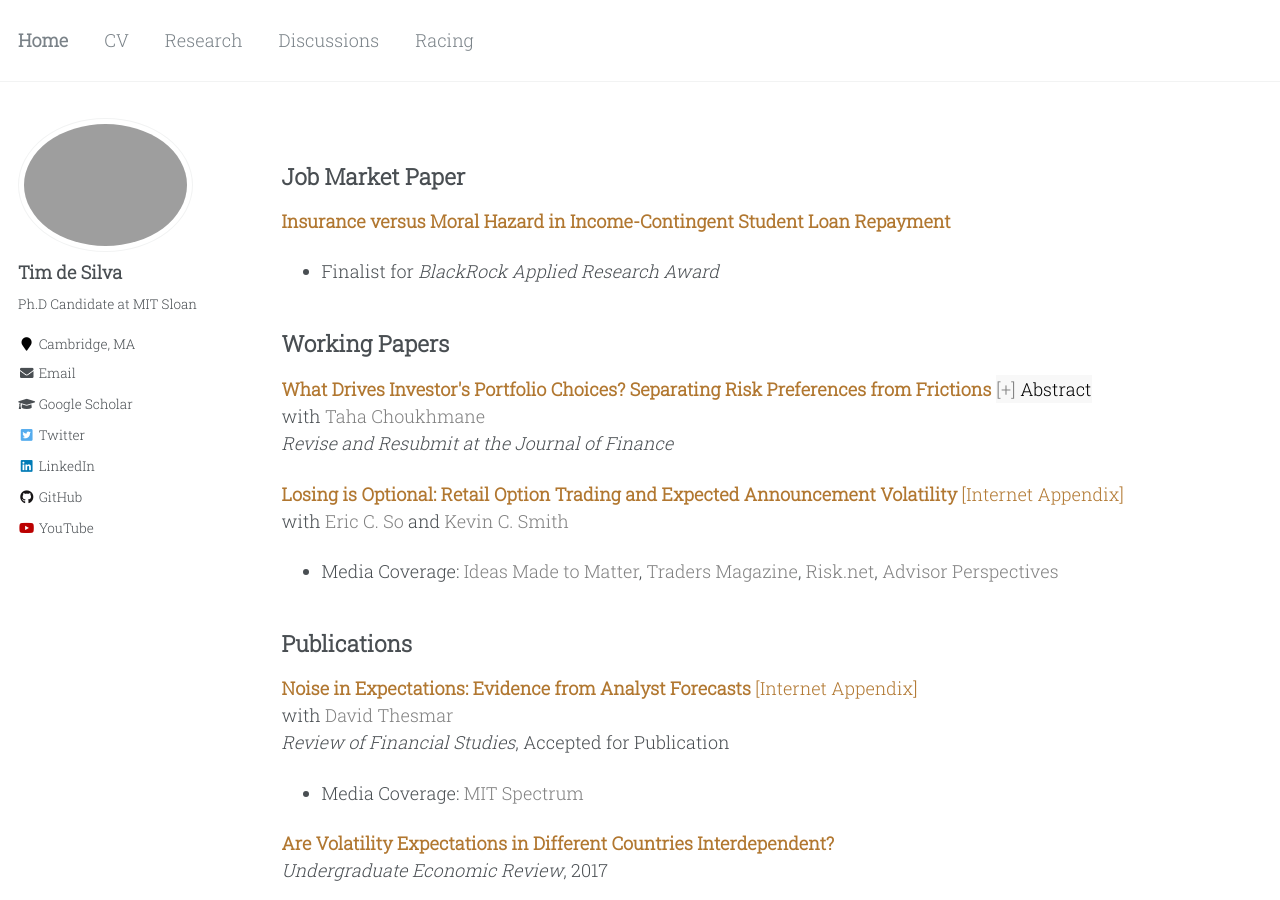
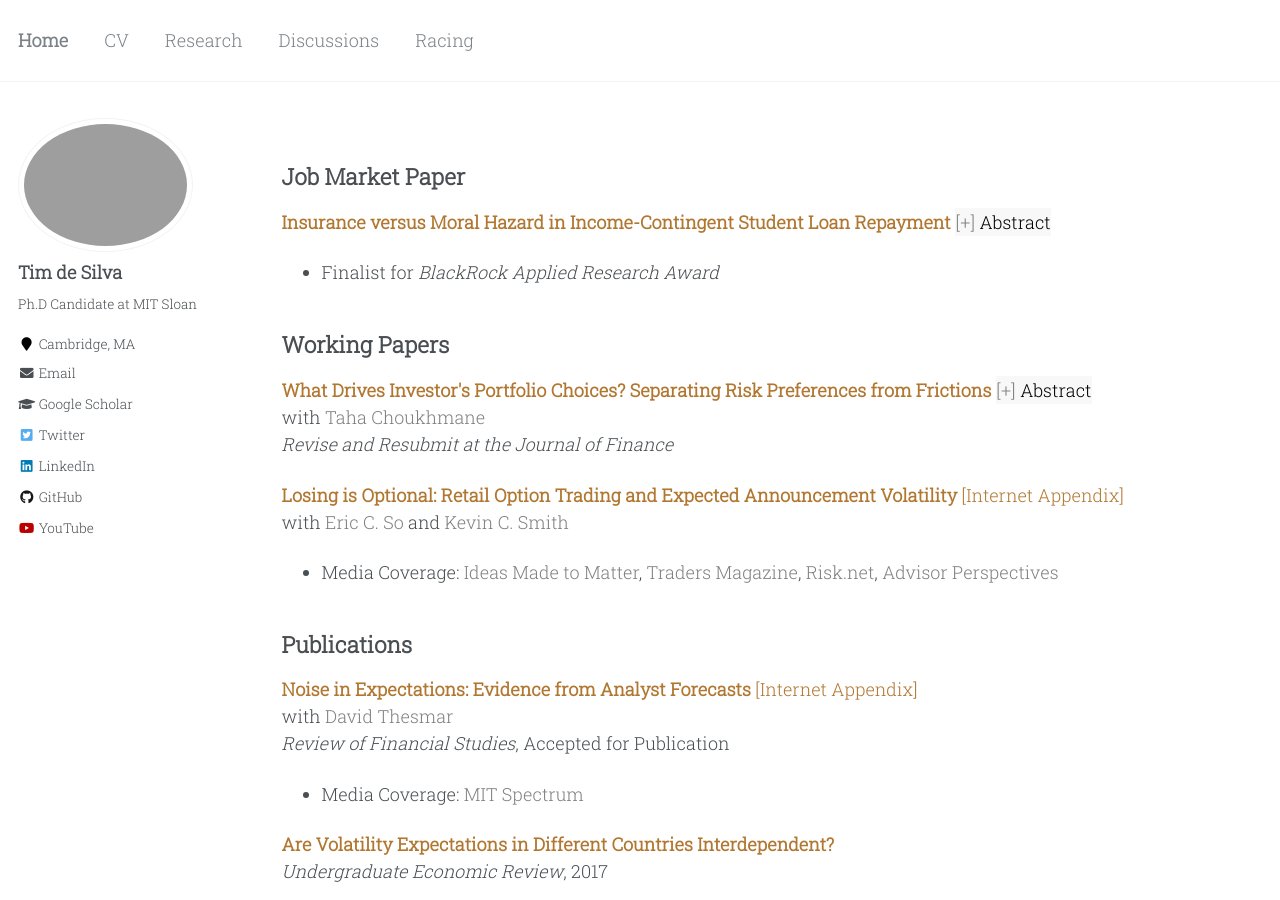
Before and after one commit to timhdesilva/timhdesilva.github.io, a Jekyll site: the page built from _pages/research.html, in a window 1280 px wide and 900 px high. Built offline with Jekyll 4.4.1, drawn with Linux system fonts in a browser that asks for light colours.

Commit message:
add abstract

```diff
--- a/_pages/research.html
+++ b/_pages/research.html
@@ -53,20 +53,23 @@ author_profile: true
 <h2 id="job-market-paper">Job Market Paper</h2>
 <p>
     <a style="text-decoration:none; color:rgb(177, 119, 48); font-weight:bold" href="http://timhdesilva.github.io/files/papers/jmp_deSilva.pdf">Insurance versus Moral Hazard in Income-Contingent Student Loan Repayment</a>
+    <button class="abstract-button" data-target="jmp">Abstract</button>
     <ul>
       <li>Finalist for <em>BlackRock Applied Research Award</em></li>
-  </ul>
+    </ul>
 </p>
-
+<div id="jmp" class="abstract-content">
+  Student loans with income-contingent repayment insure borrowers against income risk but can reduce their incentives to earn more. Using a change in Australia's income-contingent repayment schedule, I show that borrowers reduce their labor supply to lower their repayments. These responses are larger among borrowers with more hourly flexibility, a lower probability of repayment, and tighter liquidity constraints. I use these responses to estimate a dynamic model of labor supply with frictions that generate imperfect adjustment. My estimates imply that the labor supply responses to income-contingent repayment decrease the optimal amount of insurance but are too small to justify fixed repayment contracts. Moving from a fixed repayment contract to a constrained-optimal income-contingent loan increases welfare by the equivalent of a 1.3% increase in lifetime consumption at no additional fiscal cost.
+</div>
 <h2 id="working-papers">Working Papers</h2>
 <p>
     <a style="text-decoration:none; color:rgb(177, 119, 48); font-weight:bold" href="http://timhdesilva.github.io/files/papers/preferences_frictions.pdf">What Drives Investor&#39;s Portfolio Choices? Separating Risk Preferences from Frictions</a>
-    <button class="abstract-button" data-target="1">Abstract</button>
+    <button class="abstract-button" data-target="pref_fric">Abstract</button>
     <br>with <a style="text-decoration:none; color:gray" href="https://tahachoukhmane.com/">Taha Choukhmane</a>
     <br><em>Revise and Resubmit at the</em> <em>Journal of Finance</em>
 </p>
-<div id="1" class="abstract-content">
-    TEST
+<div id="pref_fric" class="abstract-content">
+  We study the role of risk preferences and frictions in portfolio choice using variation in 401(k) default investment options. Patterns of active choice in response to different default funds imply that, absent participation frictions, 94% of investors prefer holding stocks, with an equity share of retirement wealth declining with age—patterns markedly different from their observed allocations. We use this quasi-experiment to estimate a lifecycle model and find relative risk aversion of 2, EIS of 0.4, and a $200 portfolio adjustment cost. Our results suggest low stockmarket participation is due to participation frictions rather than non-standard preferences such as loss-aversion.
 </div>
 <p>
     <a style="text-decoration:none; color:rgb(177, 119, 48); font-weight:bold" href="http://timhdesilva.github.io/files/papers/losing_optional.pdf">Losing is Optional: Retail Option Trading and Expected Announcement Volatility</a> <a style="text-decoration:none; color:rgb(177, 119, 48)" href="http://timhdesilva.github.io/files/papers/losing_optional_appendix.pdf">[Internet Appendix]</a>
```
